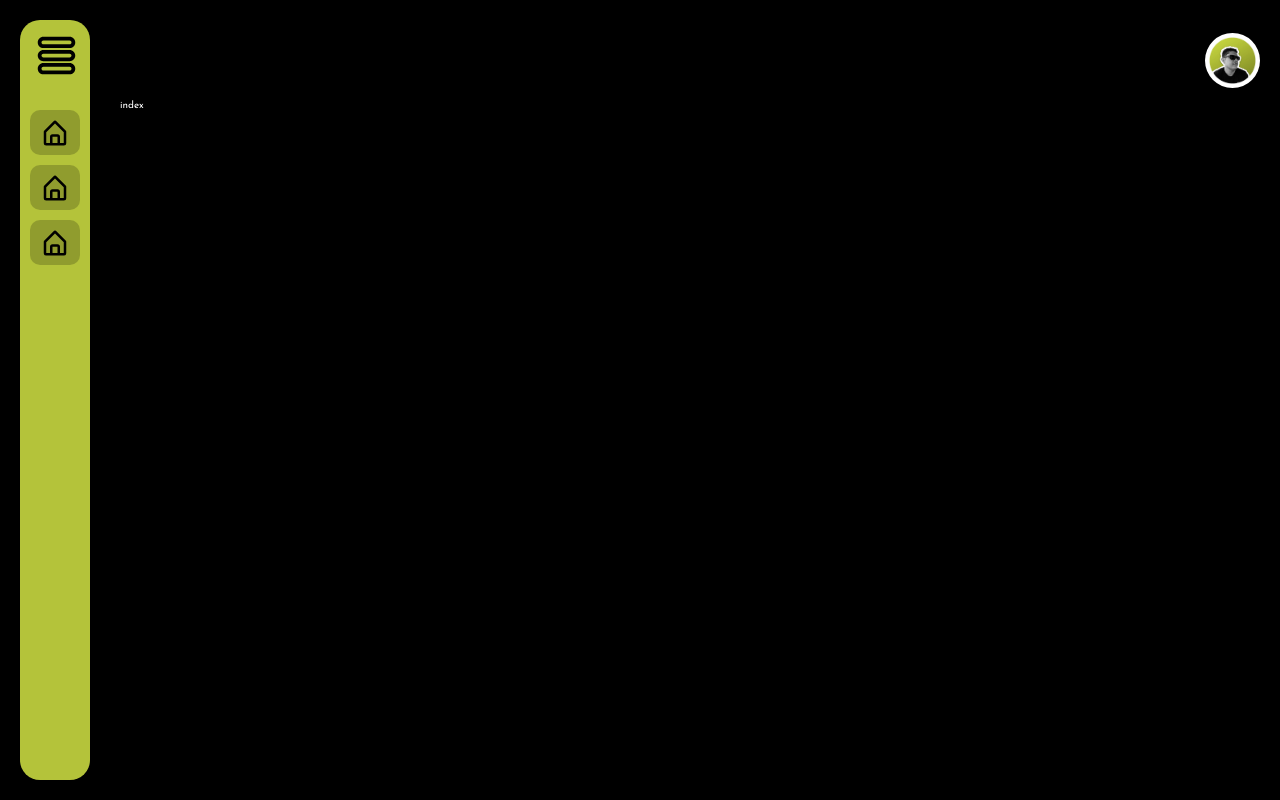
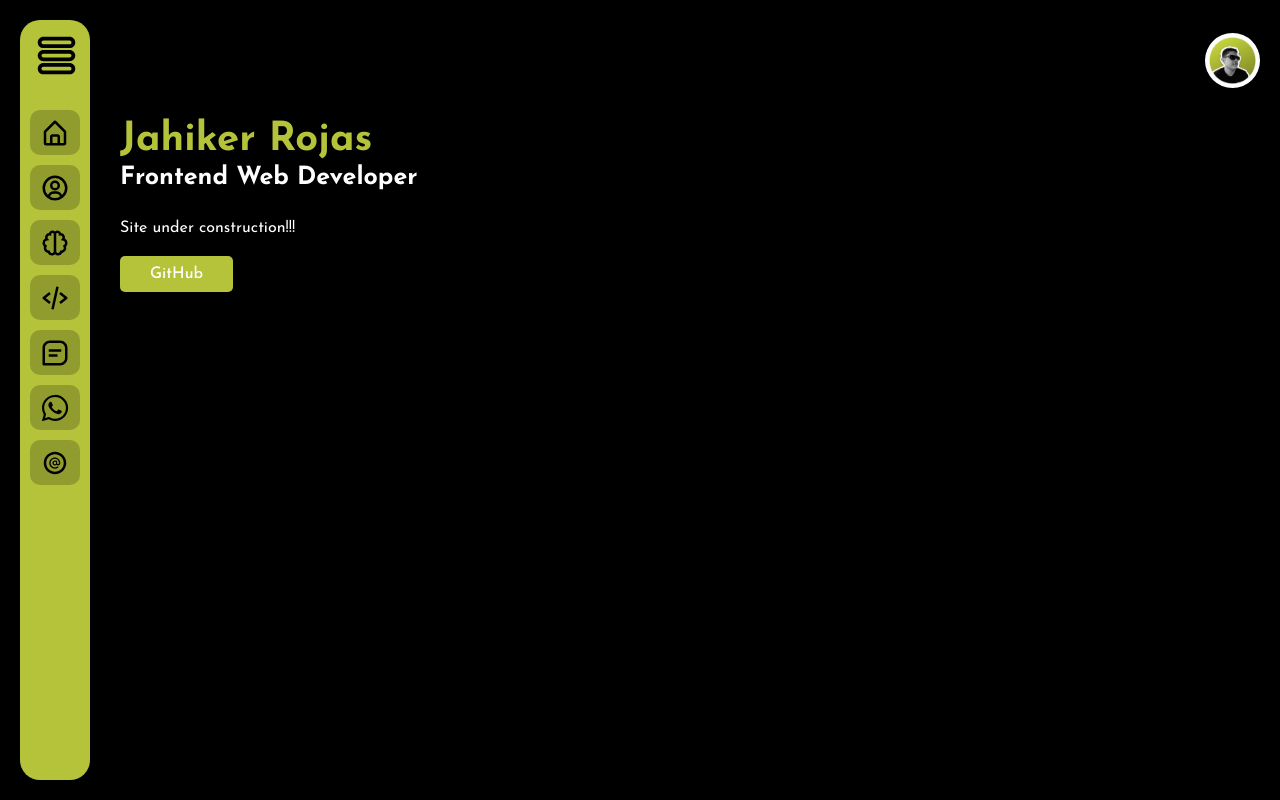
Before and after one commit to Jahiker/jahiker, a React app: page / in a window 1280 px wide. Built offline with nearby package versions, Linux system fonts and the light colour scheme.

Commit message:
[deploy] react project

```diff
--- a/src/components/Content/index.jsx
+++ b/src/components/Content/index.jsx
@@ -1,8 +1,15 @@
-import React from 'react';
-import { Content as Main } from './styles';
+import React from "react"
+import { Content as Main, Button } from "./styles"
 
 export const Content = () => {
   return (
-    <Main>index</Main>
+    <Main>
+        <h1>Jahiker Rojas</h1>
+        <h4>Frontend Web Developer</h4>
+        <p>Site under construction!!!</p>
+        <Button href="https://github.com/Jahiker" target="__blank" rel="noopener" primary>
+          GitHub
+        </Button>
+    </Main>
   )
 }
--- a/src/components/Content/styles.js
+++ b/src/components/Content/styles.js
@@ -1,5 +1,46 @@
-import styled from "styled-components";
+import styled, { css } from "styled-components";
 
 export const Content = styled.div`
     grid-area: content;
+    padding: 20px;
+
+    h1 {
+        font-size: 4rem;
+        color: #B4C33A;
+        margin-bottom: 5px;
+    }
+
+    h4 {
+        font-size: 2.5rem;
+        margin-bottom: 30px;
+    }
+
+    p {
+        font-size: 1.6rem;
+    }
+
+    @media screen and (max-width: 768px) {
+        padding: 10px;
+    }
 `
+
+export const Button = styled.a`
+    margin: 20px 0;
+    display: inline-flex;
+    padding: 10px 30px;
+    border-radius: 5px;
+    font-weight: 500;
+    text-decoration: none;
+    font-size: 1.6rem;
+    background-color: #fff;
+    color: #000;
+
+    ${props => props.primary && css`
+        background-color: #B4C33A;
+        color: #fff;
+
+        &:hover {
+            background-color: #6c7424;
+        }
+    `}
+`
--- a/src/components/SideBar/index.jsx
+++ b/src/components/SideBar/index.jsx
@@ -1,7 +1,8 @@
 import React, { useState } from 'react';
 import { Menu, Toggle, MenuList } from './styles';
-import { TiThMenuOutline, TiTimesOutline } from 'react-icons/ti';
-import { BiHomeAlt } from 'react-icons/bi'
+import { TiThMenuOutline, TiTimesOutline, TiSocialAtCircular } from 'react-icons/ti';
+import { BiHomeAlt, BiUserCircle, BiBrain, BiCodeAlt, BiMessageSquareDetail } from 'react-icons/bi';
+import { IoLogoWhatsapp } from 'react-icons/io5';
 
 export const SideBar = () => {
   const [open, setOpen] = useState(false);
@@ -12,22 +13,51 @@ export const SideBar = () => {
 
   return (
     <Menu open={open}>
-      <input type="checkbox" id="open_menu" />
       <Toggle onClick={handleOpen}>
         { open ? <TiTimesOutline size="55" /> : <TiThMenuOutline size="45" /> }
       </Toggle>
-      <MenuList>
-        <li>
-          <BiHomeAlt size="30" />
-          { open && <span>Home</span> }
+      <MenuList open={open}>
+        <li title='Home'>
+          <a href="#">
+            <BiHomeAlt size="30" />
+            { open && <span>Home</span> }
+          </a>
         </li>
         <li>
-          <BiHomeAlt size="30" />
-          { open && <span>Home</span> }
+          <a href="#" title='About me'>
+            <BiUserCircle size="30" />
+            { open && <span>About me</span> }
+          </a>
         </li>
         <li>
-          <BiHomeAlt size="30" />
-          { open && <span>Home</span> }
+          <a href="#" title='Knowledge'>
+            <BiBrain size="30" />
+            { open && <span>Knowledge</span> }
+          </a>
+        </li>
+        <li>
+          <a href="#"  title='Projects'>
+            <BiCodeAlt size="30" />
+            { open && <span>Projects</span> }
+          </a>
+        </li>
+        <li>
+          <a href="#"  title='Contact me'>
+            <BiMessageSquareDetail size="30" />
+            { open && <span>Mail me</span> }
+          </a>
+        </li>
+        <li>
+          <a href="#"  title='Contact me'>
+            <IoLogoWhatsapp size="30" />
+            { open && <span>WhatsApp me</span> }
+          </a>
+        </li>
+        <li>
+          <a href="#"  title='Contact me'>
+            <TiSocialAtCircular size="30" />
+            { open && <span>Social networks</span> }
+          </a>
         </li>
       </MenuList>
     </Menu>
--- a/src/components/SideBar/styles.js
+++ b/src/components/SideBar/styles.js
@@ -10,10 +10,6 @@ export const Menu = styled.aside`
     width: 70px;
     transition: all 0.5s;
     z-index: 99;
-
-    input[type="checkbox"] {
-        display: none;
-    }
 
     ${props => props.open && css`
         width: 250px;
@@ -43,14 +39,41 @@ export const MenuList = styled.ul`
         border-radius: 10px;
         background-color: rgba(0, 0, 0, 0.2);
         margin-bottom: 10px;
+        overflow: hidden;
+        padding: 10px;
         display: flex;
-        flex-wrap: nowrap;
         justify-content: center;
         align-items: center;
-        overflow: hidden;
 
-        svg {
-            color: #000;
+        a {
+            display: flex;
+            flex-wrap: nowrap;
+            justify-content: center;
+            align-items: center;
+            text-decoration: none;
+            color: #fff;
+            width: 100%;
+
+            svg {
+                color: #000;
+            }
         }
+
+
+        &:hover {
+            background-color: rgba(0, 0, 0, 0.3);
+        }
+
+        ${props => props.open && css`
+            a {
+                justify-content: flex-start;
+                gap: 20px;
+
+                span {
+                    font-size: 2rem;
+                    line-height: 2rem;
+                }
+            }
+        `}
     }
 `
--- a/src/containers/styles.js
+++ b/src/containers/styles.js
@@ -5,7 +5,7 @@ export const Main = styled.div`
     min-height: 100vh;
     padding: 20px;
     display: grid;
-    grid-template-columns: 100px 1fr;
+    grid-template-columns: 80px 1fr;
     grid-template-rows: 80px 1fr;
     grid-template-areas: "sidebar header"
                          "sidebar content";
--- a/webpack.config.js
+++ b/webpack.config.js
@@ -4,7 +4,7 @@ const HtmlWebpackPlugin = require("html-webpack-plugin");
 module.exports = {
   entry: "./src/index.js",
   output: {
-    path: path.resolve(__dirname, "dist"),
+    path: path.resolve(__dirname, "build"),
     filename: "bundle.js",
     publicPath: "/",
   },
```
Also changed, not shown: package.json (+5 -2 lines), src/styles/GlobalStyles.js (line endings or trailing spaces), 7 other files (tests, documents, lock files or other folders).
